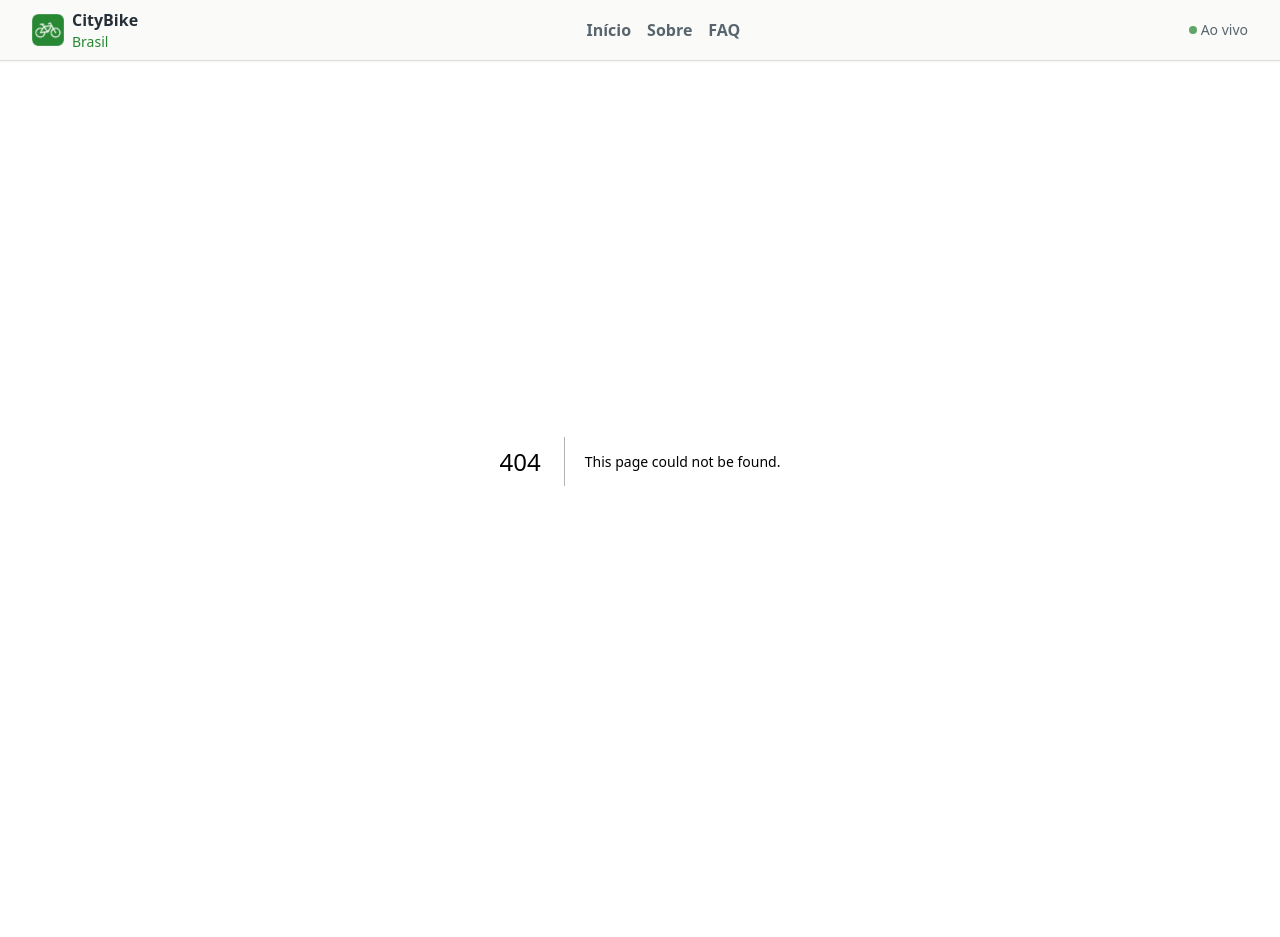
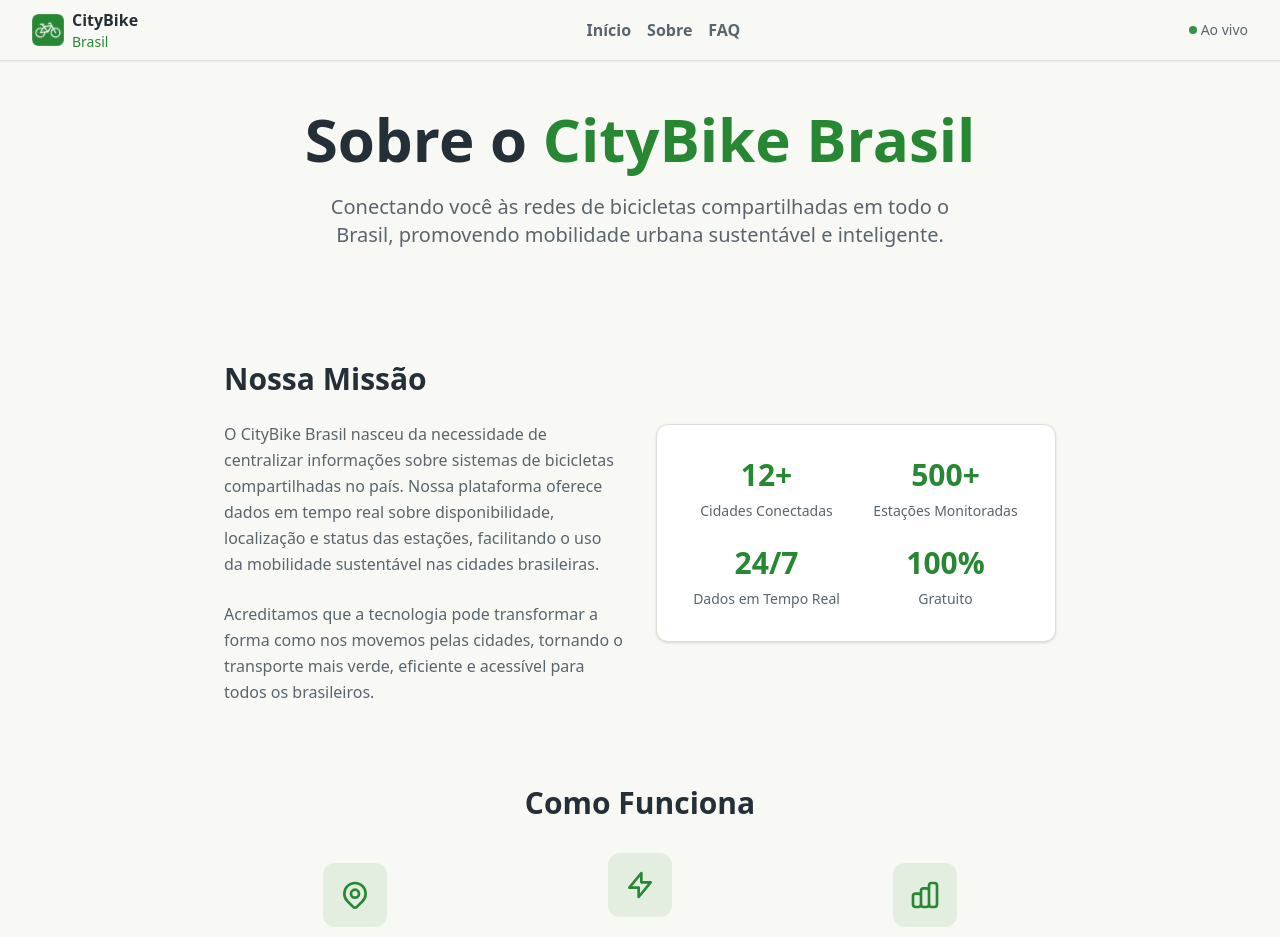
Before and after one commit to pauloelf/citybike-brasil, a Next.js app: page /sobre in a window 1280 px wide. Before the commit this address had no page. Shown: the top 937 px of the page. Before the commit the page ends 861 px from the top, so only its background shows below. Built offline with nearby package versions, Linux system fonts and the light colour scheme.

Commit message:
feat: added about page

```diff
--- /dev/null
+++ b/src/app/sobre/layout.tsx
@@ -0,0 +1,28 @@
+import type { Metadata } from "next"
+import { ScrollToTop } from "@/components/shared/scroll-to-top"
+
+export const metadata: Metadata = {
+  title: "Sobre – CityBike Brasil",
+  description:
+    "Conectando você às redes de bicicletas compartilhadas em todo o Brasil, promovendo mobilidade urbana sustentável e inteligente.",
+  keywords: [
+    "bicicleta",
+    "bike sharing",
+    "mobilidade urbana",
+    "brasil",
+    "sustentabilidade",
+  ],
+}
+
+export default function SobreLayout({
+  children,
+}: Readonly<{
+  children: React.ReactNode
+}>) {
+  return (
+    <>
+      <ScrollToTop />
+      {children}
+    </>
+  )
+}
--- /dev/null
+++ b/src/app/sobre/page.tsx
@@ -0,0 +1,32 @@
+import { ButtonLinkWithArrow } from "@/components/ui/button-link"
+import { HowWorks } from "./_components/how-works"
+import { Mission } from "./_components/mission"
+
+export default function SobrePage() {
+  return (
+    <main className="flex flex-col items-center min-h-screen">
+      <div className="space-y-6 px-6 sm:px-8 py-12 text-center">
+        <h1 className="font-bold text-4xl md:text-6xl text-balance">
+          Sobre o <span className="text-primary">CityBike Brasil</span>
+        </h1>
+        <p className="mx-auto max-w-2xl text-xl text-pretty">
+          Conectando você às redes de bicicletas compartilhadas em todo o
+          Brasil, promovendo mobilidade urbana sustentável e inteligente.
+        </p>
+      </div>
+
+      <Mission />
+      <HowWorks />
+
+      <div className="px-6 sm:px-8 py-8 text-center">
+        <h2 className="mb-4 font-bold text-foreground text-2xl">
+          Pronto para pedalar?
+        </h2>
+        <p className="mb-8 text-muted-foreground">
+          Explore as redes de bicicletas compartilhadas disponíveis no Brasil
+        </p>
+        <ButtonLinkWithArrow>Ver Redes Disponíveis</ButtonLinkWithArrow>
+      </div>
+    </main>
+  )
+}
```
